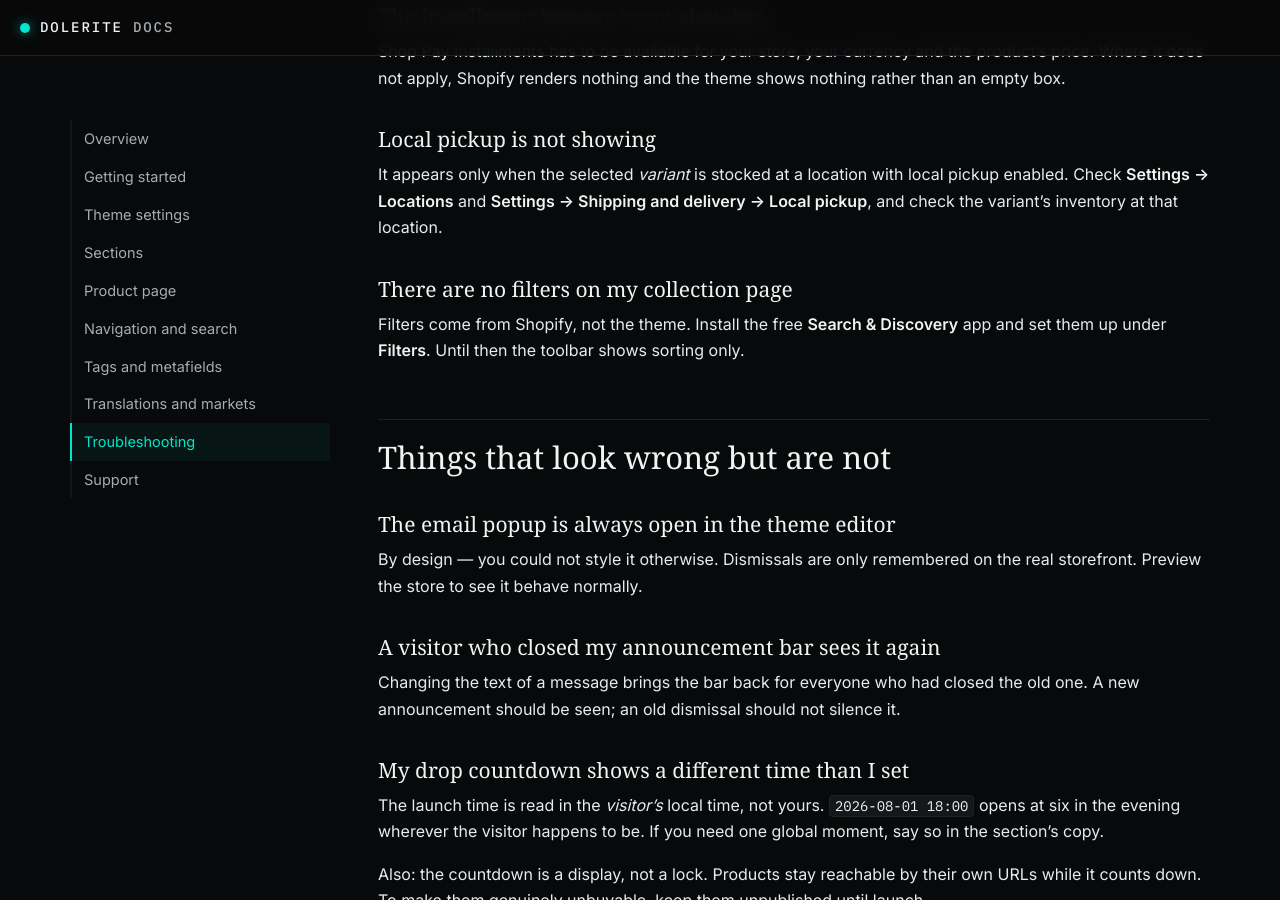
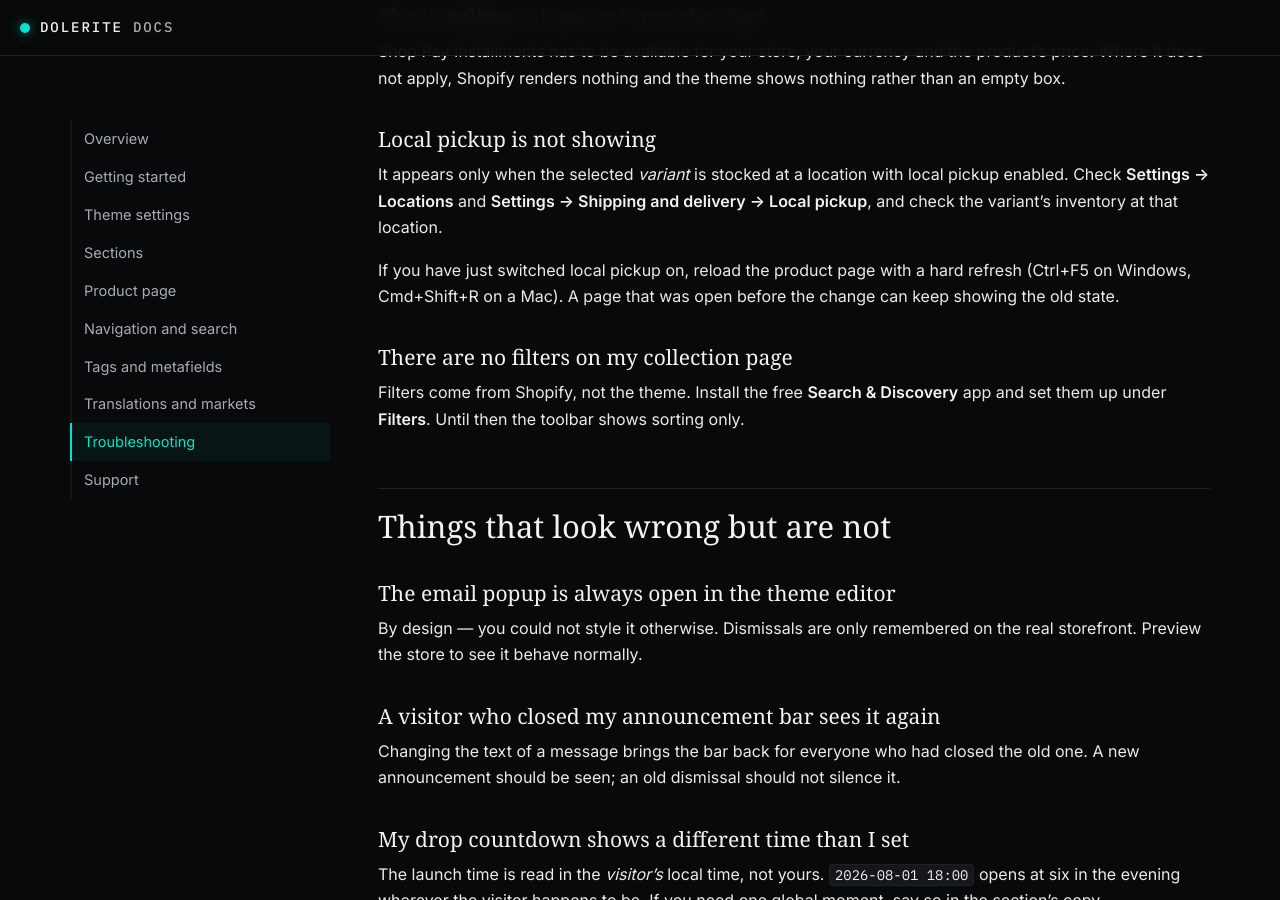
Before and after one commit to blackoarstudio/dolerite-docs, a Jekyll site: the page built from troubleshooting.md, in a window 1280 px wide and 900 px high, scrolled down 1615 px. Built offline with Jekyll 4.4.1, drawn with Linux system fonts in a browser that asks for light colours; some web fonts are replaced.

Commit message:
A freshly enabled local pickup needs a reload to show
Co-Authored-By: Claude Opus 5 <noreply@anthropic.com>

```diff
--- a/troubleshooting.md
+++ b/troubleshooting.md
@@ -74,6 +74,10 @@ nothing rather than an empty box.
 It appears only when the selected *variant* is stocked at a location with local pickup
 enabled. Check **Settings → Locations** and **Settings → Shipping and delivery → Local
 pickup**, and check the variant's inventory at that location.
+
+If you have just switched local pickup on, reload the product page with a hard refresh
+(Ctrl+F5 on Windows, Cmd+Shift+R on a Mac). A page that was open before the change can
+keep showing the old state.
 
 ### There are no filters on my collection page
 
```
